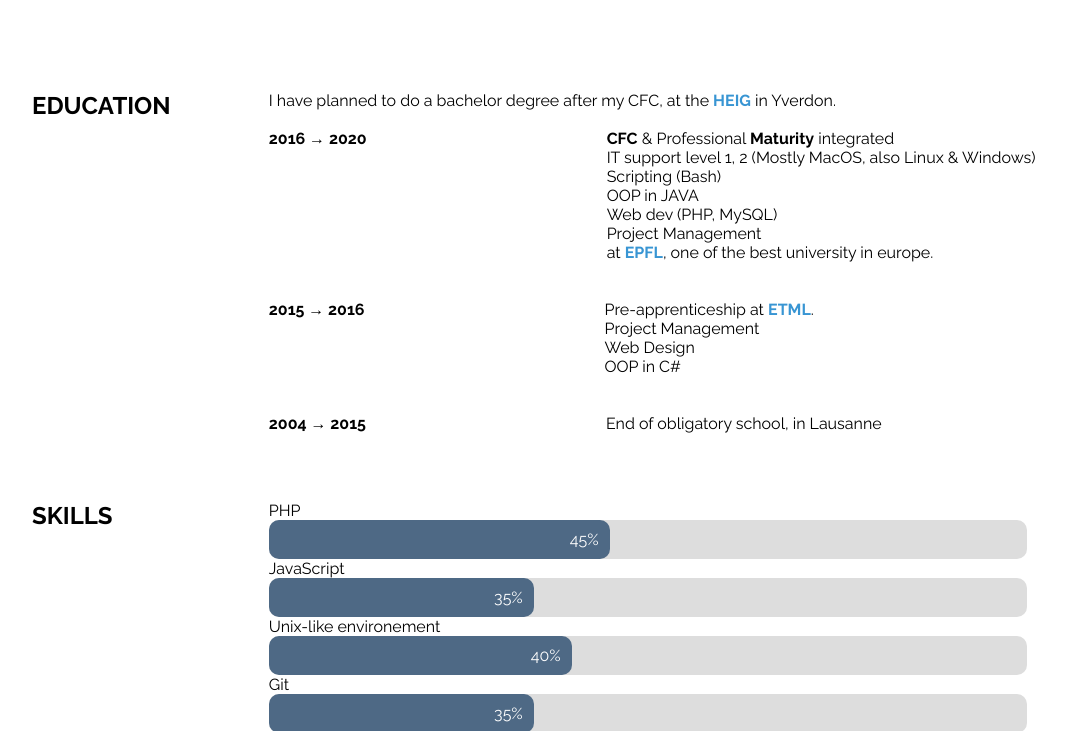
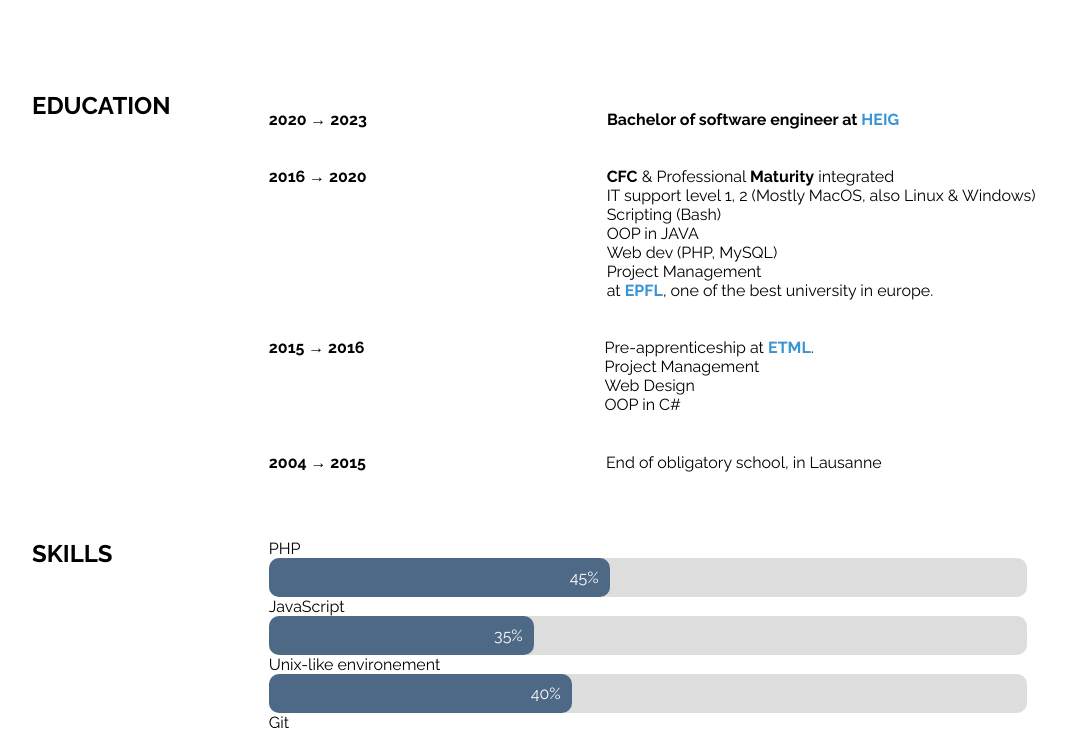
Before and after one commit to richmartins/richmartins.github.io, a Jekyll site: the page built from _pages/index.html, in a window 1280 px wide and 900 px high, scrolled down 2223 px, cut to the strip 169-900 px from the top of the window. Shown: the whole strip, without its empty margins (16-1082 px from the left). Built offline with Jekyll 4.4.1, drawn with Linux system fonts in a browser that asks for light colours; a style sheet for code colours, icons or effects is not loaded.

Commit message:
[update] update education

```diff
--- a/_pages/index.html
+++ b/_pages/index.html
@@ -33,9 +33,12 @@ layout: default
     <h2 id="education-title" class="title">EDUCATION</h2>
     <div id="education-content">
         <div id="education-list">
-            <p>
-            I have planned to do a bachelor degree after my CFC, at the <a href="https://heig-vd.ch"><b>HEIG</b></a> in Yverdon.
-            </p>
+            <span class="education-list-item">
+                <span class="education-list-item-year">2020 &rarr; 2023</span>
+                <span class="education-list-item-text">
+                    <b>Bachelor of software engineer at <a href="heig-vd.ch">HEIG</a></b>
+                </span>
+            </span>
             <span class="education-list-item">
                 <span class="education-list-item-year">2016 &rarr; 2020</span>
                 <span class="education-list-item-text">
```
